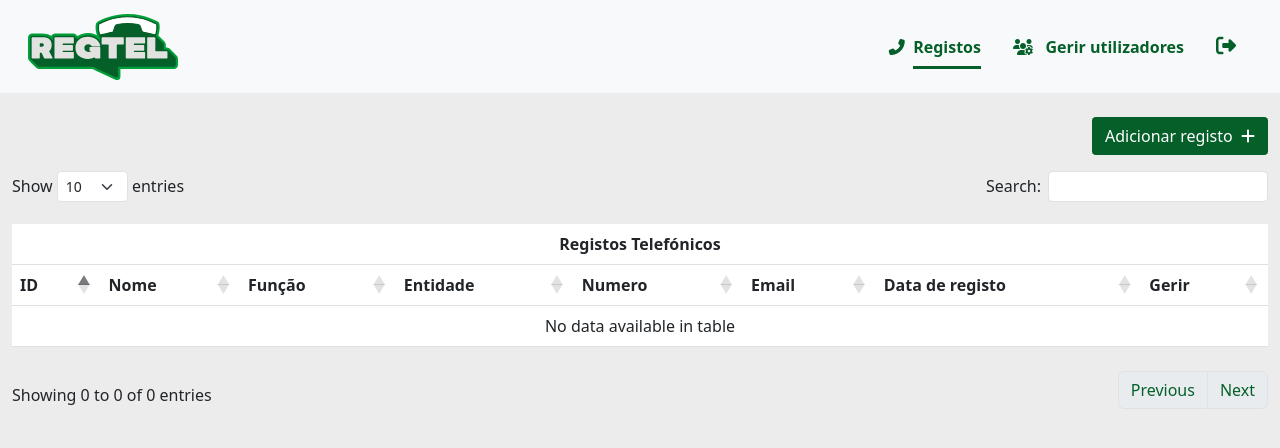
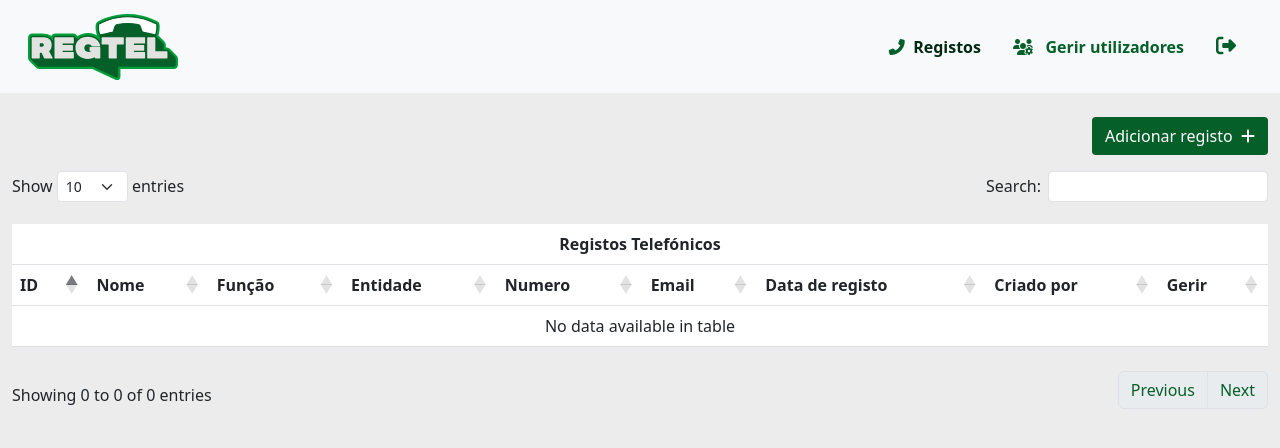
Before and after one commit to RafikiSmurfJr7/regtel_flask, a Flask app: page / in a window 1280 px wide. Shown: the top 448 px of the page. Run offline with Flask 3, Linux system fonts and the light colour scheme; the visitor is signed in with stand-in values (Sample User, id 1); data that the repository does not hold is empty; some libraries are stand-ins or nearby versions.

Commit message:
alterações no criado por e na secret key

```diff
--- a/regtel/config.py
+++ b/regtel/config.py
@@ -1,7 +1,6 @@
 import os
-import secrets
 
 class Config:
-    SECRET_KEY=secrets.token_hex(16)
+    SECRET_KEY=os.environ.get('SECRET_KEY') or "myscretkey123"
     SQLALCHEMY_DATABASE_URI = os.environ.get('DATABASE_URI') or 'sqlite:///project.sqlite'
     LOGIN_URL = '/login'
--- a/regtel/models.py
+++ b/regtel/models.py
@@ -13,7 +13,7 @@ class Registo(db.Model):
     entidade = db.Column(db.String(50), nullable=False)
     descricao = db.Column(db.String(100))
     data_registo = db.Column(db.Date)
-    registado_por = db.Column(db.Integer, nullable=False)
+    registado_por = db.Column(db.String(50), nullable=False)
     visibilidade = db.Column(db.String(50), nullable=False, default='public')
 
 
--- a/regtel/routes.py
+++ b/regtel/routes.py
@@ -49,11 +49,13 @@ def index():
 
     if request.method == 'GET':
 
-        registo = db.session.execute(db.select(Registo).order_by(Registo.data_registo)).scalars()
+
 
         if current_user.is_authenticated:
             msg = 'Olá ' + current_user.username
             flash(msg, 'primary')
+
+        registo = db.session.execute(db.select(Registo).order_by(Registo.data_registo)).scalars()
 
         return render_template('home.html' ,data=registo)
 
@@ -75,7 +77,7 @@ def index():
             funcao = request.form["funcao"],
             entidade = request.form["entidade"],
             data_registo = date.today(),
-            registado_por = current_user.get_id(),
+            registado_por = current_user.username,
             visibilidade = visibilidade
         )
 
--- a/regtel/static/css/geral.style.css
+++ b/regtel/static/css/geral.style.css
@@ -52,6 +52,7 @@
     opacity: 75%;
 }
 .active{
-    border-bottom: 3px solid #045F28;
+    /*border-bottom: 3px solid #045f2870;*/
+    color: #012911;
 
 }
--- a/regtel/templates/home.html
+++ b/regtel/templates/home.html
@@ -149,7 +149,7 @@
                 <table class="table py-3 text-center" id="table">
                     <thead>
                         <tr class="bg-color-reg">
-                            <td colspan="8" class="text-center color-white">
+                            <td colspan="9" class="text-center color-white">
                                 <b>Registos Telefónicos</b>
                             </td>
                         </tr>
@@ -161,6 +161,7 @@
                             <th>Numero</th>
                             <th>Email</th>
                             <th>Data de registo</th>
+                            <th>Criado por</th>
                             <th>Gerir</th>
                         </tr>
                     </thead>
@@ -176,6 +177,7 @@
                             <td>{{value.numero}}</td>
                             <td>{{value.email}}</td>
                             <td>{{value.data_registo}}</td>
+                            <td>{{value.registado_por}}</td>
                             <td>
                                 <a href="/profile/{{value.id}}" class="c-pointer color-reg fs-5 me-2 hover-op-75"><i class="fa-solid fa-eye "></i></a>
                                 <a onclick="clickRemoveRecord({{value.id}})" data-bs-toggle="modal" data-bs-target="#removerRegisto" class="c-pointer text-danger fs-5 ms-2 hover-op-75"><i class="fa-solid fa-trash"></i></a>
```
Also changed, not shown: requirements.txt (deleted, +0 -15 lines), instance/project.sqlite.
